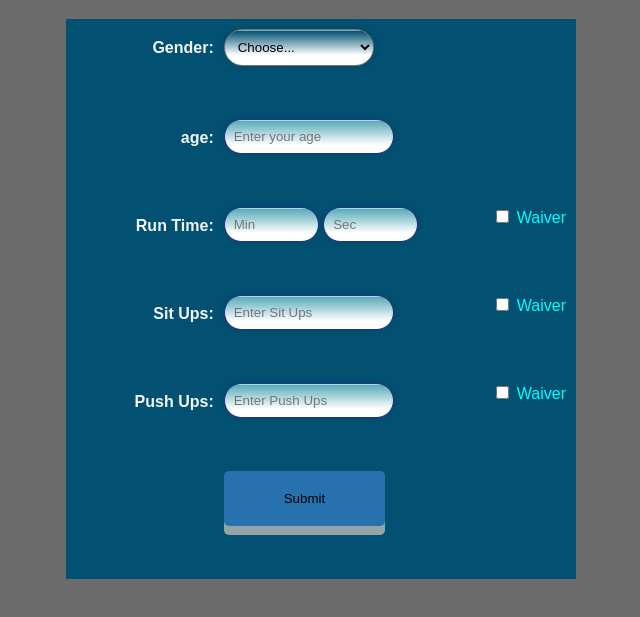
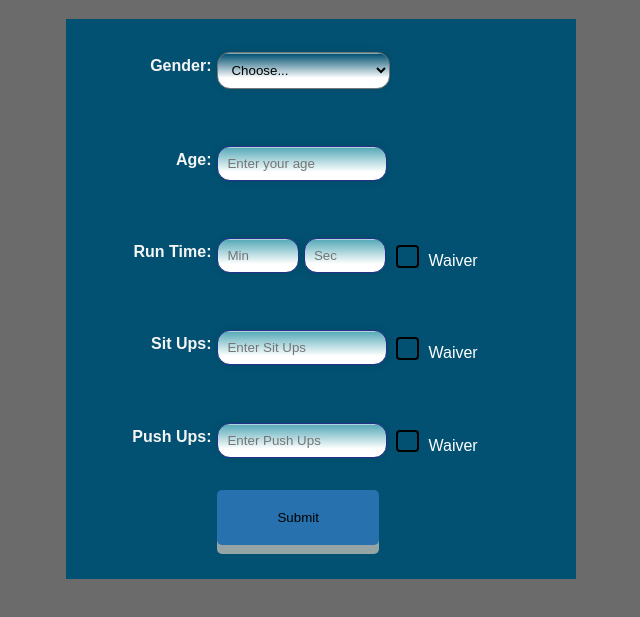
Before and after one commit to Aaron-m-ram/pt-calculator-app, a website: page Form.html in a window 1280 px wide. Shown: the part 61-678 px from the top of the page, without its empty margins (319-959 px from the left). Drawn offline with nearby package versions, Linux system fonts and the light colour scheme.

Commit message:
Add files via upload
Updated CSS and Waiver buttons.

```diff
--- a/Form.html
+++ b/Form.html
@@ -32,7 +32,7 @@
 
     <div class="grid-item" id="4">
       <label class="label">
-        age:
+        Age:
       </label>
     </div>
 
@@ -56,9 +56,9 @@
       <input class="inputTime" type="number" id="secondsInput" placeholder="Sec" min=0 max=60>
     </div>
 
-    <div class="grid-item" id="waiver9">
-      <input class="waiver" type="checkbox"  id="runWaiver" autocomplete="off">
-      <label>Waiver</label>
+    <div class="grid-item waiver" id="waiver9">
+      <input type="checkbox" name="cb" id="RunTimeWaiver" />
+      <label class="waiverLabel"for="RunTimeWaiver">Waiver</label>
     </div>
 
     <div class="grid-item" id="10">
@@ -71,9 +71,9 @@
       <input class="input" type="number"  id="sitUpsInput" placeholder="Enter Sit Ups" min=0>
     </div>
 
-    <div class="grid-item" id="waiver12">
-      <input type="checkbox" class="waiver" id="sitUpWaiver" autocomplete="off">
-      <label>Waiver</label>
+    <div class="grid-item waiver" id="waiver12">
+      <input type="checkbox" name="cb" id="SitUpWaiver" />
+      <label class="waiverLabel"for="SitUpWaiver">Waiver</label>
     </div>
 
     <div class="grid-item" id="13">
@@ -86,9 +86,9 @@
       <input class="input" type="number" id="pushUpInput" placeholder="Enter Push Ups" min=0>
     </div>
 
-    <div class="grid-item" id="waiver15">
-      <input type="checkbox" class="waiver" id="pushUpWaiver" autocomplete="off">
-      <label>Waiver</label>
+    <div class="grid-item waiver" id="waiver15">
+      <input type="checkbox" name="cb" id="PushUpWaiver" />
+      <label class="waiverLabel"for="PushUpWaiver">Waiver</label>
     </div>
 
     <div class="grid-item" id="16"></div>
@@ -105,3 +105,16 @@
 <script type="module" src="sharpe_refactor.js"></script>
 <script type="module" src="ramirez_refactor.js"></script>
 </html>
+
+
+
+<!--<div>
+  <h1>Pure CSS Fancy Checkbox/Radio</h1>
+
+  <h2>Checkbox</h2>
+  <div class="group">
+    <input type="checkbox" name="cb" id="cb1" />
+    <label for="cb1">Check this</label>
+  </div>
+
+</div>-->
--- a/Form.js
+++ b/Form.js
@@ -311,4 +311,4 @@ function finalScore(PushUpsGetter, SitUpsGetter, RunTimeGetter, waiver){
         return TotalScore;
     }
     return TotalScore;
-}// Scoresheets //
+};
--- a/index.css
+++ b/index.css
@@ -3,8 +3,16 @@ body {
     font: 16px "Gothic", Futura, sans-serif;
     margin: 10px;
     background: rgb(107, 107, 107);
+    /* color: white; */
     /* color: pink; */
-  }
+    /* display: flex;
+    justify-content: center;
+    align-items: center;
+    min-height: 100vh;*/
+
+}
+
+
 h1{
   text-align: center;
 }
@@ -13,34 +21,160 @@ h1{
   width: 500px;
   height: 550px;
   display:grid;
-  grid-template-columns: auto 210px auto;
+  grid-template-columns: auto 179px auto;
   /* align-content: center; */
   border: 5px solid #025172;
   background-color: #025172;
   /* align-content: center; */
 }
-.grid-item {
-  /* background-color: indianred; */
-  border: 5px solid #025172;
-  /* text-align: left; */
+ .grid-item {
+  /* border: 5px solid #025172; */
+  border: 3px solid #025172;
+ /*  background-color: indianred;
+  text-align: left; */
+ }
+
+/* ************************* */
+
+/* /* this is .group on the other one
+#waiver15{
+    display: flex;
+    align-items: center;
+    margin-bottom: 2em;
+}
+
+input[type="checkbox"] {
+  position: absolute;
+  opacity: 0;
+  z-index: -1;
+}
+
+/* this is label in other
+#cb1 {
+  position: relative;
+  margin-right: 1em;
+  padding-left: 2em;
+  padding-right: 1em;
+  line-height: 2;
+  cursor: pointer;
+}
+
+#cb1:before{
+  box-sizing: border-box;
+  content: " ";
+  position: absolute;
+  top: 0.3em;
+  left: 0;
+  display: block;
+  width: 1.4em;
+  height: 1.4em;
+  /*color below is for the outline of the checkbox
+  border: 2px solid black;
+  border-radius: .25em;
+  z-index: -1;
+}
+
+/*Checkbox checked
+#cb1:checked + #cb1 {
+  padding-left: 5px;
+  color: black;
+}
+
+#cb1:checked + #cb1:before {
+    top: 0;
+    width: 100%;
+    height: 2em;
+    background: black;
+}
+/*Transition
+#cb1, #cb1::before {
+  -webkit-transition: .25s all ease;
+  -o-transition: .25s all ease;
+  transition: .25s all ease;
+}
+ */
+/* body {
+  display: flex;
+  justify-content: center;
+  align-items: center;
+  min-height: 100vh;
+  background: #85808095;
+  color: black;
+} */
+.grid-item.waiver {
+  display: flex;
+  align-items: center;
+}
+input[type="checkbox"] {
+  position: absolute;
+  opacity: 0;
+  z-index: -1;
+}
+.waiverLabel {
+  position: relative;
+  margin-top: 10px;
+  margin-right: 1em;
+  padding-left: 2em;
+  padding-right: 1em;
+  line-height: 2;
+  cursor: pointer;
+  color: white;
+}
+.waiverLabel:before {
+  box-sizing: border-box;
+  content: " ";
+  position: absolute;
+  top: auto;
+  left: 0;
+  display: block;
+  width: 1.4em;
+  height: 1.4em;
+  border: 2px solid black;
+  border-radius: 0.25em;
+  z-index: 1;
+}
+/* Checked */
+input[type="checkbox"]:checked + .waiverLabel {
+  padding-left: 1em;
+  background: #99050abf;
+  color: white;
+  border-radius: 0.25em;
+  margin-bottom: 10px;
+}
+input[type="checkbox"]:checked + .waiverLabel:before {
+  width: 100%;
+  height: 2em;
+}
+/* Transition */
+.waiverLabel, .waiverLabel::before {
+  -webkit-transition: 0.25s all ease;
+  -o-transition: 0.25s all ease;
+  transition: 0.25s all ease;
+}
+
+/* ************************** */
 
 
-}
+
 
 
 .label{
-  margin-top: 10px;
+  margin-top: 30px;
   float: right;
   color: whitesmoke;
   font-weight: bolder;
 }
 
-.input{
+
+
+
+.input {
   /* text-align: center; */
   float: left;
 }
 
 .input{
+  margin-top: 25px;
   padding: 9px;
   border: solid 1px #282f8a;
   outline: 0;
@@ -49,13 +183,14 @@ h1{
   box-shadow: rgba(0,0,0, 0.1) 0px 0px 8px;
   -moz-box-shadow: rgba(0,0,0, 0.1) 0px 0px 8px;
   -webkit-box-shadow: rgba(0,0,0, 0.1) 0px 0px 8px;
-  border-radius:1300px;
+  border-radius:13px;
   width:150px;
 }
 
 /* I need the boxes smaller for time that is why there are two inputs */
 .inputTime{
   padding: 9px;
+  margin-top: 25px;
   border: solid 1px #282f8a;
   outline: 0;
   background: -webkit-gradient(linear, left top, left 25, from(#FFFFFF), color-stop(4%, #59abb9), to(#FFFFFF));
@@ -63,12 +198,13 @@ h1{
   box-shadow: rgba(0,0,0, 0.1) 0px 0px 8px;
   -moz-box-shadow: rgba(0,0,0, 0.1) 0px 0px 8px;
   -webkit-box-shadow: rgba(0,0,0, 0.1) 0px 0px 8px;
-  border-radius:1300px;
-  width:75px;
+  border-radius:13px;
+  width:62px;
 }
 
 #Gender-Select{
   padding: 9px;
+  margin-top: 25px;
   /* border: solid 1px #282f8a; */
   outline: 0;
   background: -webkit-gradient(linear, left top, left 25, from(#FFFFFF), color-stop(4%, #025172), to(#FFFFFF));
@@ -76,8 +212,8 @@ h1{
   box-shadow: rgba(0,0,0, 0.1) 0px 0px 8px;
   -moz-box-shadow: rgba(0,0,0, 0.1) 0px 0px 8px;
   -webkit-box-shadow: rgba(0,0,0, 0.1) 0px 0px 8px;
-  border-radius:1300px;
-  width:150px;
+  border-radius:13px;
+  width:173px;
 
 }
 
@@ -87,11 +223,11 @@ h1{
   float: right;
 } */
 
-#waiver9, #waiver12, #waiver15{
-  /* float: right; */
+/* #waiver9, #waiver12, #waiver15{
+  float: right;
   text-align: right;
-  color:aqua;
-}
+  color: black;
+} */
 
 #SubmitBtn{
   padding:20px 60px;
@@ -111,53 +247,8 @@ h1{
   box-shadow: 0 5px #95a5a6;
   transform: translateY(4px);
 }
-
-
-
-
-/*   ol, ul {
-    padding-left: 30px;
-  }
-
-  .board-row:after {
-    clear: both;
-    content: "";
-    display: table;
-  }
-
-  .status {
-    margin-bottom: 10px;
-  }
-
-  .square {
-    background: #fff;
-    border: 1px solid #999;
-    float: left;
-    font-size: 24px;
-    font-weight: bold;
-    line-height: 34px;
-    height: 34px;
-    margin-right: -1px;
-    margin-top: -1px;
-    padding: 0;
-    text-align: center;
-    width: 34px;
-  }
-
-  .square:focus {
-    outline: none;
-  }
-
-  .kbd-navigation .square:focus {
-    background: #ddd;
-  }
-
-  .game {
-    display: flex;
-    flex-direction: row;
-  }
-
-  .game-info {
-    margin-left: 20px;
-  }
-   */
+/* #waiver15{
+  display: flex;
+  align-items: center;
+  margin-bottom: 2em;
+} */
```
